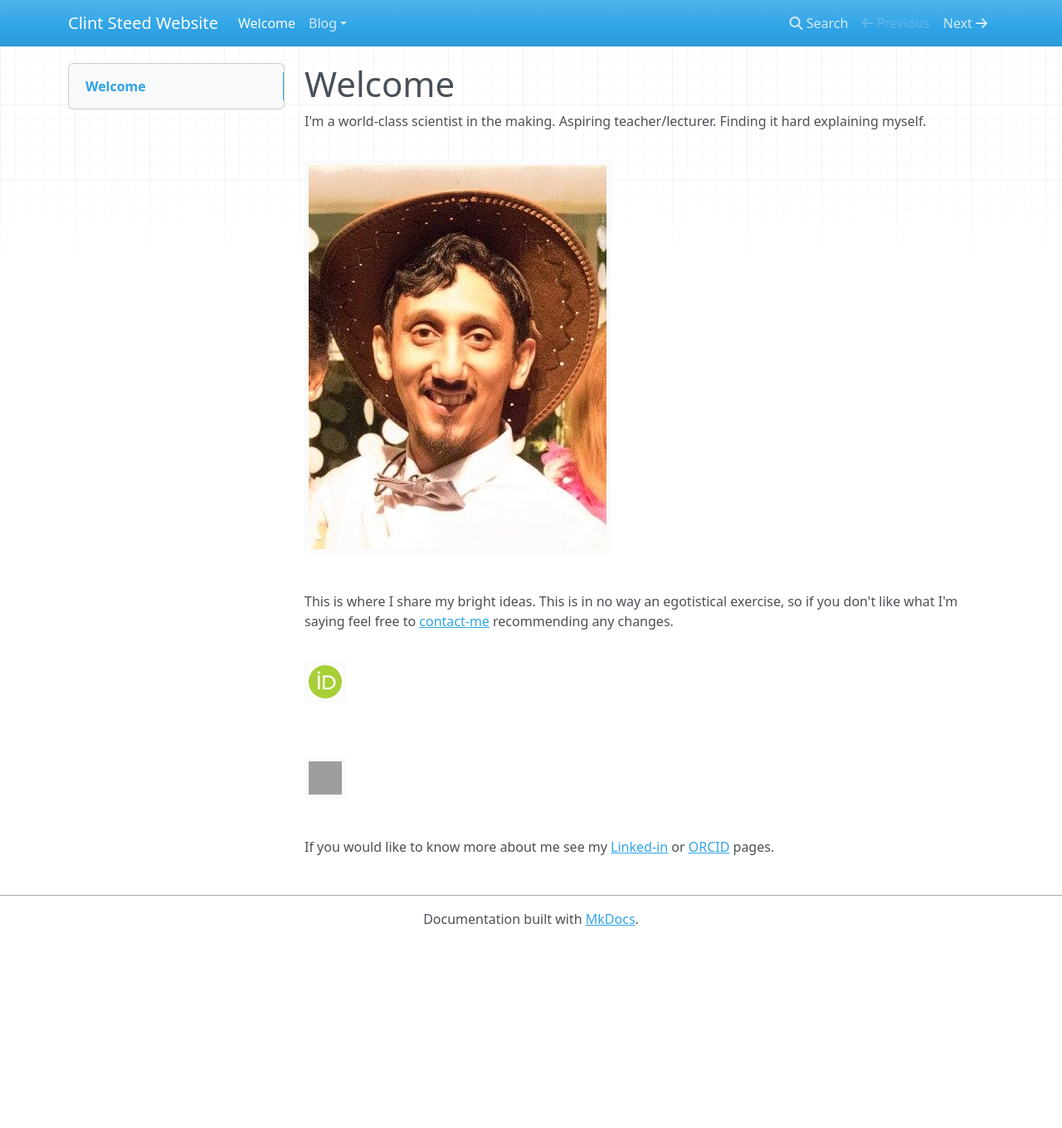
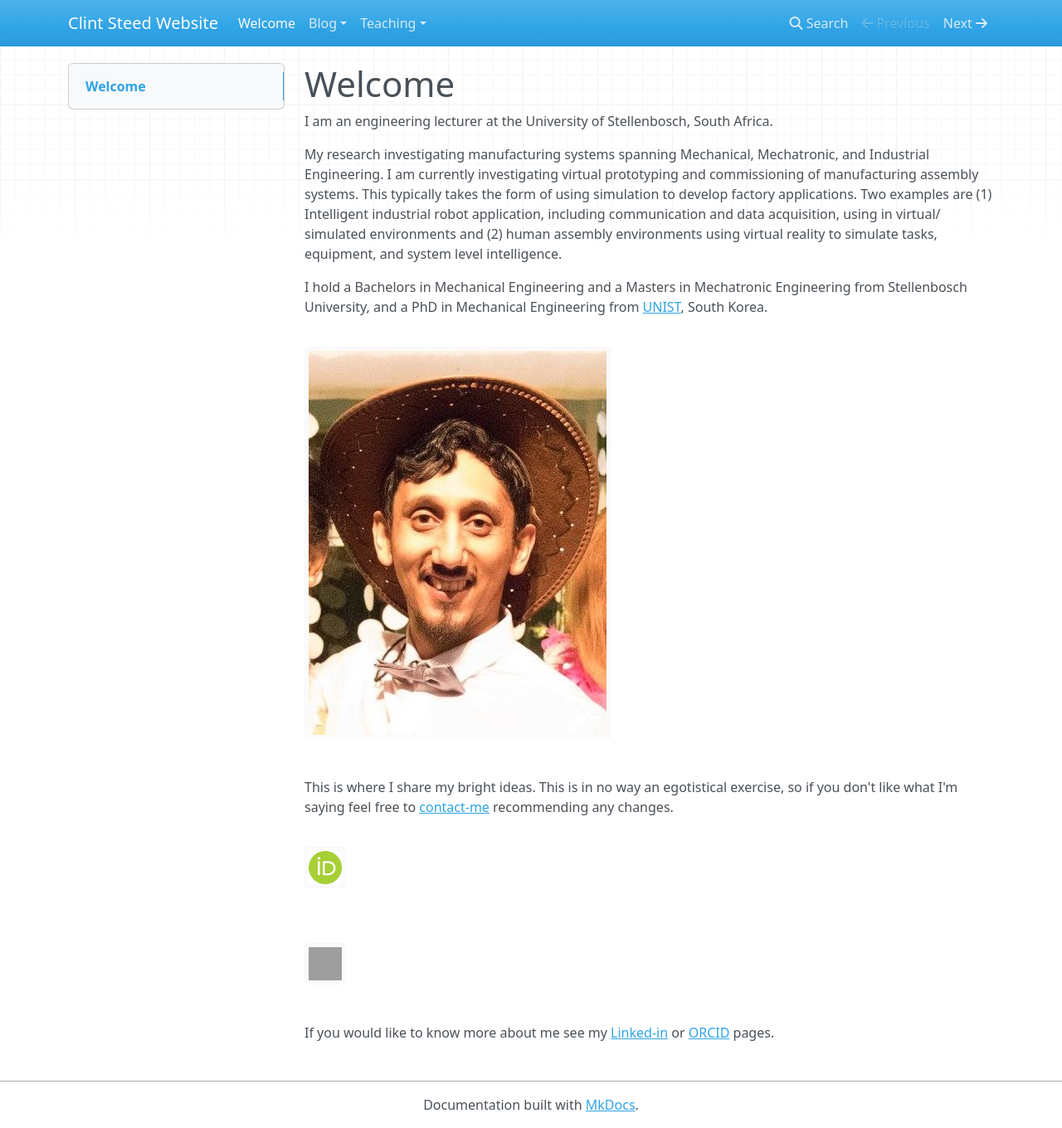
Before and after one commit to Steedalion/Blog, an MkDocs documentation site: the page built from docs/index.md, in a window 1280 px wide and 1360 px high. Shown: the whole window at 83% size. Built offline with MkDocs 1.6.1, drawn with Linux system fonts in a browser that asks for light colours; nearby versions of some CDN libraries; grey boxes are pictures that could not be loaded.

```diff
--- a/docs/index.md
+++ b/docs/index.md
@@ -1,6 +1,10 @@
 # Welcome
 
-I'm a world-class scientist in the making. Aspiring teacher/lecturer. Finding it hard explaining myself.
+I am an engineering lecturer at the University of Stellenbosch, South Africa.
+
+My research investigating manufacturing systems spanning Mechanical, Mechatronic, and Industrial Engineering. I am currently investigating virtual prototyping and commissioning of manufacturing assembly systems. This typically takes the form of using simulation to develop factory applications. Two examples are (1) Intelligent industrial robot application, including communication and data acquisition, using in virtual/ simulated environments and (2) human assembly environments using virtual reality to simulate tasks, equipment, and system level intelligence.
+
+I hold a Bachelors in Mechanical Engineering and a Masters in Mechatronic Engineering from Stellenbosch University, and a PhD in Mechanical Engineering from [UNIST](https://www.unist.ac.kr/), South Korea.
 
 ![Profile_pic](images/Profile_pic.jpg)
 
```
Also changed, not shown: docs/Teaching/index.md (added, +11 -0 lines), docs/Blog/images/Triangulation.svg (added), docs/Blog/images/components/HMP-network.png (added), 1 other file.
